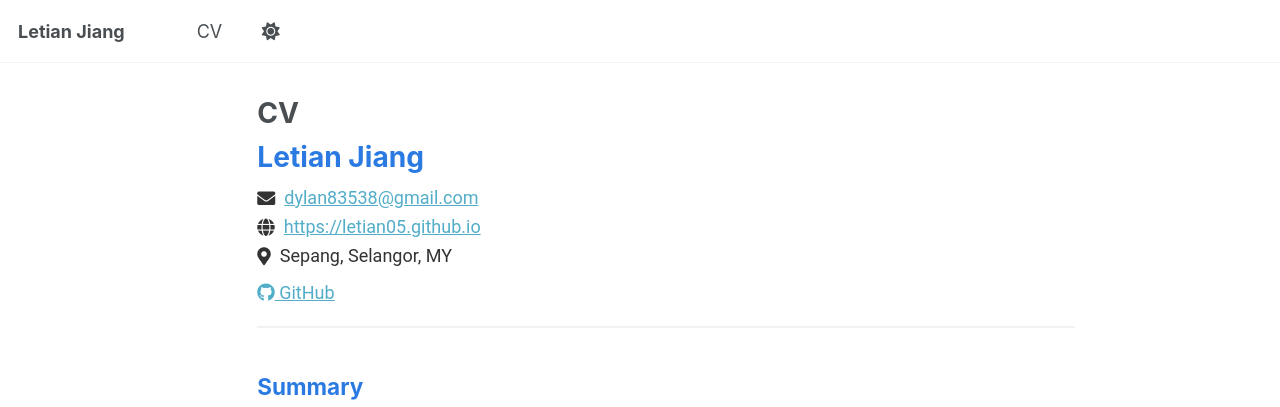
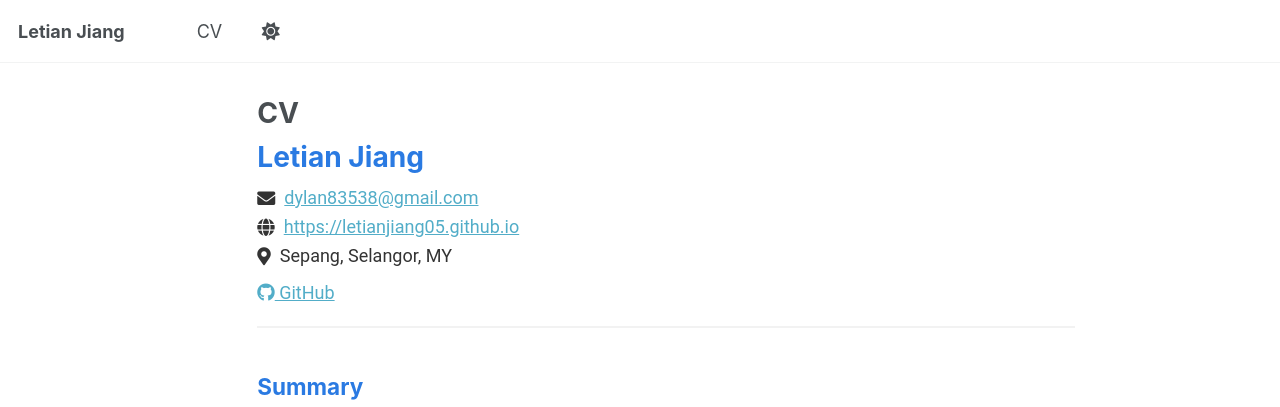
Before and after one commit to LetianJiang2/letianjiang2.github.io, a Jekyll site: the page built from _pages/cv-json.md, in a window 1280 px wide and 900 px high. Shown: the top 407 px of the window. Built offline with Jekyll 4.4.1, drawn with Linux system fonts in a browser that asks for light colours; part of the change alters nothing that is shown.

Commit message:
Fix website URL in CV JSON to reflect correct GitHub page

```diff
--- a/_data/cv.json
+++ b/_data/cv.json
@@ -2,7 +2,7 @@
   "basics": {
     "name": "Letian Jiang",
     "email": "<a href=\"mailto:dylan83538@gmail.com\">dylan83538@gmail.com</a>",
-    "website": "https://letian05.github.io",
+    "website": "https://letianjiang05.github.io",
     "summary": "Currently an undergraduate student at Xiamen University Malaysia, pursuing a degree in Computer Science. ",
     "location": {
       "city": "Sepang",
```
